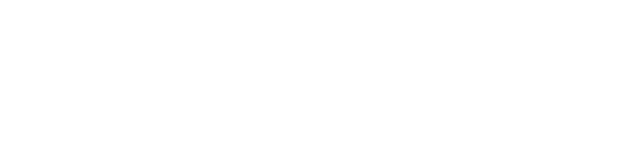
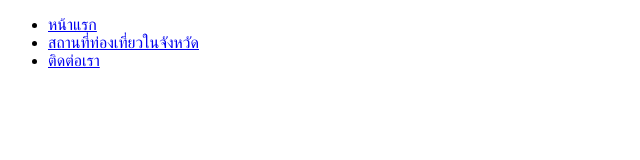
Before and after one commit to 66160147/Hw1, a plain HTML site: page Index.html in a window 1280 px wide. Shown: the whole page, without its empty margins (0-640 px from the left). Drawn offline with Linux system fonts and the light colour scheme.

Commit message:
เพิ่มส่วน nav ul li

```diff
--- a/Index.html
+++ b/Index.html
@@ -6,5 +6,14 @@
     <title>สถานที่ท่องเที่ยงในจังหวัดชลบุรี</title>
 </head>
 <body>
+    <header>
+        <nav>
+            <ul>
+                <li><a href="index.html">หน้าแรก</a></li>
+                <li><a href="Province.html">สถานที่ท่องเที่ยวในจังหวัด</a></li>
+                <li><a href="Contact.html">ติดต่อเรา</a></li>
+            </ul>
+        </nav>
+    </header>
 </body>
 </html>
```
